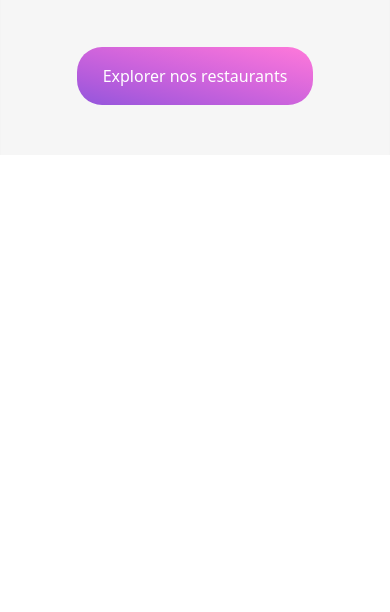
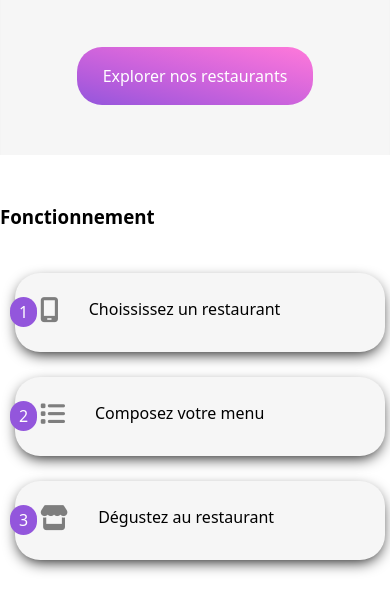
Before and after one commit to AnthonyLellouche/ohmyfoodparis, a website: page index.html in a window 390 px wide. Shown: the part 372-984 px from the top of the page. Before the commit the page ends 844 px from the top, so only its background shows below. Drawn offline with Linux system fonts and the light colour scheme.

Commit message:
ajout boutons de fonctionnement & ajout fichier scss pour le fonctionnement

```diff
--- a/index.html
+++ b/index.html
@@ -27,5 +27,26 @@
       </h2>
       <div class="button-discover">Explorer nos restaurants</div>
     </div>
+    <section class="functioning-section">
+      <h3>Fonctionnement</h3>
+      <div class="functioning">
+        <div class="functioning__number">1</div>
+        <div class="functioning__step">
+          <i class="fa-solid fa-mobile-screen"></i>Choississez un restaurant
+        </div>
+      </div>
+      <div class="functioning">
+        <div class="functioning__number">2</div>
+        <div class="functioning__step">
+          <i class="fa-solid fa-list"></i>Composez votre menu
+        </div>
+      </div>
+      <div class="functioning">
+        <div class="functioning__number">3</div>
+        <div class="functioning__step">
+          <i class="fa-solid fa-store"></i>Dégustez au restaurant
+        </div>
+      </div>
+    </section>
   </body>
 </html>
--- /dev/null
+++ b/sass/components/_functioning.scss
@@ -0,0 +1,30 @@
+.functioning {
+  &__number {
+    background-color: $color-primary;
+    border-radius: 15px;
+    width: 7%;
+    height: 30px;
+    color: white;
+    display: flex;
+    justify-content: center;
+    align-items: center;
+    position: absolute;
+  }
+  &__step {
+    display: flex;
+    margin: 0 auto;
+    background-color: #f6f6f6;
+    height: 29px;
+    width: 100%;
+    border-radius: 25px;
+    padding: 25px;
+    width: 320px;
+    gap: 30px;
+    box-shadow: 0px 5px 15px -4px #000000;
+    font-weight: 500;
+    & i {
+      font-size: 25px;
+      color: #7e7e7e;
+    }
+  }
+}
--- a/sass/main.scss
+++ b/sass/main.scss
@@ -7,8 +7,9 @@
 @import "components/card";
 @import "components/grid";
 @import "components/plat";
+@import "components/functioning";
 
 @import "layout/footer";
 @import "layout/header";
 
-@import "pages/home"
+@import "pages/home";
--- a/sass/pages/_home.scss
+++ b/sass/pages/_home.scss
@@ -7,7 +7,6 @@
   box-shadow: inset 0 5px 5px -5px #333;
   padding: 50px;
 
-
   h2 {
     font-size: 18px;
     font-weight: 300;
@@ -15,7 +14,7 @@
     margin-bottom: 50px;
   }
 
-  h1{
+  h1 {
     margin-top: 0;
   }
 }
@@ -25,4 +24,18 @@
 
 /* Small devices (phones, less than 768px) */
 @media (max-width: 767.98px) {
+  .functioning {
+    display: flex;
+    align-items: center;
+    position: relative;
+    padding-left: 10px;
+  }
+
+  .functioning-section {
+    display: flex;
+    flex-direction: column;
+    gap: 25px;
+    padding-top: 30px;
+    padding-bottom: 70px;
+  }
 }
```
Also changed, not shown: css/style.css, sass/abstracts/_variables.scss (line endings or trailing spaces).
